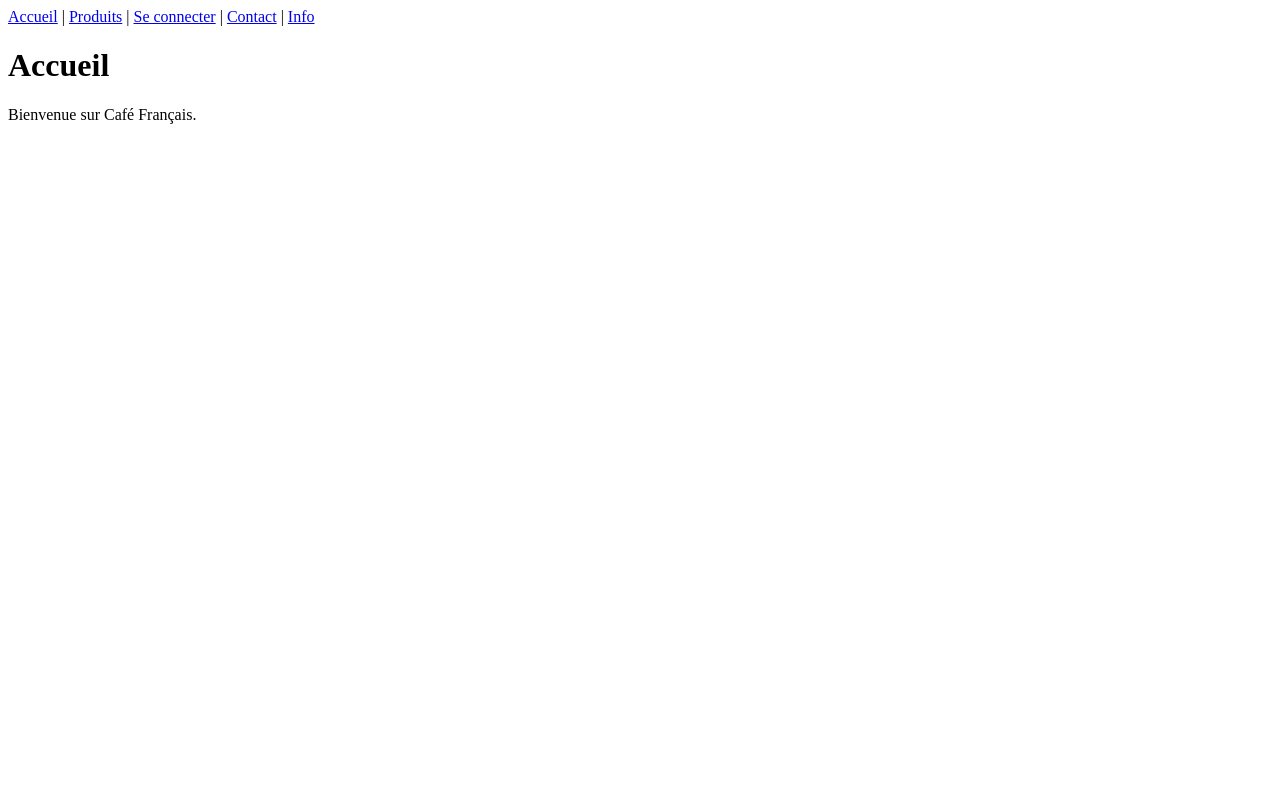
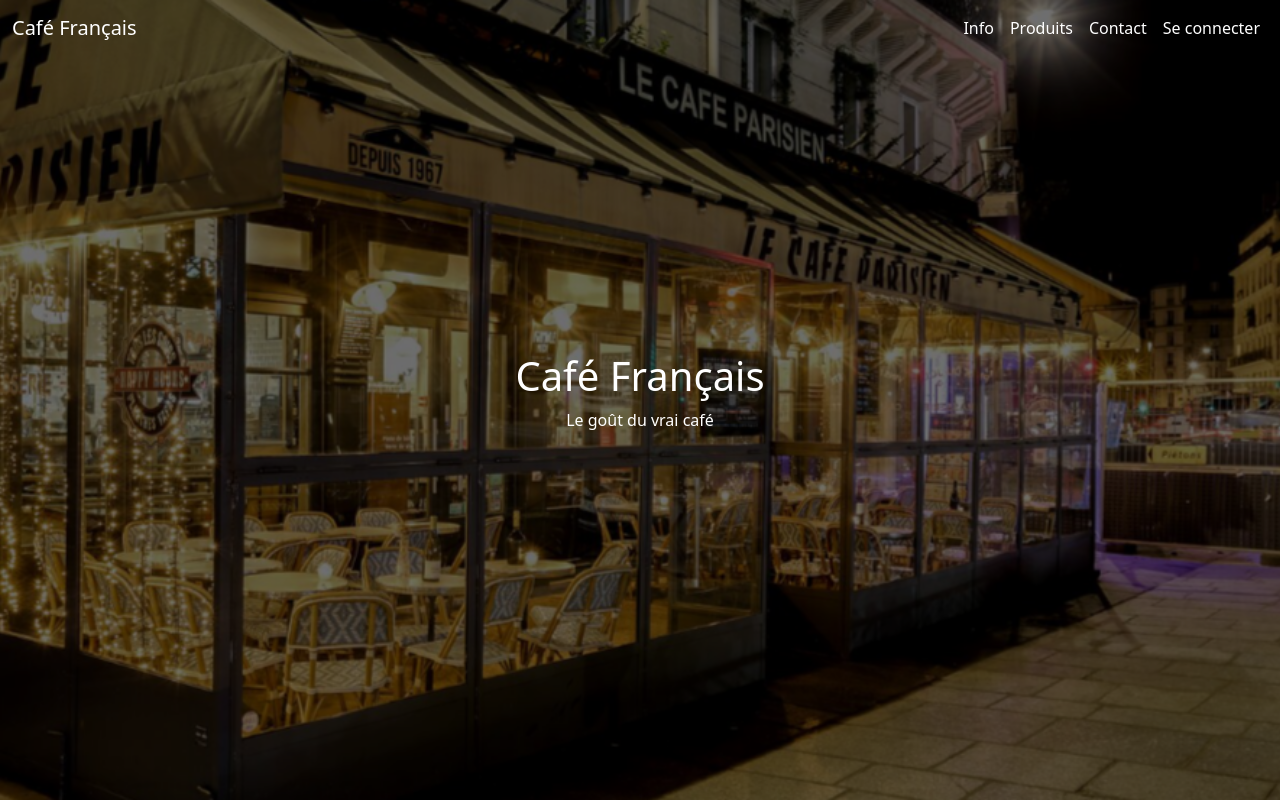
Before and after one commit to LEFRAY-Damien/Projet-cafe, a Vue app in the folder front/cafe_front/: page / in a window 1280 px wide. Built offline with nearby package versions, Linux system fonts and the light colour scheme.

Commit message:
acceuil.vue ok

```diff
--- a/front/cafe_front/package.json
+++ b/front/cafe_front/package.json
@@ -14,6 +14,7 @@
   },
   "dependencies": {
     "axios": "^1.13.2",
+    "bootstrap": "^5.3.8",
     "pinia": "^3.0.4",
     "vue": "^3.5.25",
     "vue-router": "^4.6.3"
--- a/front/cafe_front/src/App.vue
+++ b/front/cafe_front/src/App.vue
@@ -1,10 +1,17 @@
 <template>
-  <nav>
-    <RouterLink to="/">Accueil</RouterLink> |
-    <RouterLink to="/produits">Produits</RouterLink> |
-    <RouterLink to="/login">Se connecter</RouterLink> |
-    <RouterLink to="/contact">Contact</RouterLink> |
-    <RouterLink to="/info">Info</RouterLink>
+  <nav class="navbar navbar-expand-lg navbar-dark text-white bg-transparent position-absolute top-0 w-100"
+    style="z-index:10;">
+
+    <div class="container-fluid">
+      <RouterLink class="navbar-brand" to="/">Café Français</RouterLink>
+
+      <div class="navbar-nav">
+        <RouterLink class="nav-link" to="/info">Info</RouterLink>
+        <RouterLink class="nav-link" to="/produits">Produits</RouterLink>
+        <RouterLink class="nav-link" to="/contact">Contact</RouterLink>
+        <RouterLink class="nav-link" to="/login">Se connecter</RouterLink>
+      </div>
+    </div>
   </nav>
 
   <router-view />
--- /dev/null
+++ b/front/cafe_front/src/assets/main.css
@@ -0,0 +1,30 @@
+.home-bg {
+  width: 100vw;
+  height: 100vh;
+  background-image: url("/images/accueil-01.png");
+  background-size: cover;
+  background-position: center;
+  background-repeat: no-repeat;
+  position: relative;
+  overflow: hidden;
+}
+
+.home-overlay {
+  position: absolute;
+  inset: 0;
+  background: rgba(0, 0, 0, 0.55);
+}
+
+.home-content {
+  position: relative;
+  z-index: 2;
+}
+
+.navbar .nav-link,
+.navbar .navbar-brand {
+  color: white !important;
+}
+
+.navbar .nav-link:hover {
+  color: #ddd !important;
+}
--- a/front/cafe_front/src/main.js
+++ b/front/cafe_front/src/main.js
@@ -1,8 +1,11 @@
 import { createApp } from 'vue'
 import { createPinia } from 'pinia'
-
 import App from './App.vue'
 import router from './router'
+
+import 'bootstrap/dist/css/bootstrap.min.css'
+import 'bootstrap'
+import './assets/main.css'
 
 const app = createApp(App)
 
--- a/front/cafe_front/src/views/HomeView.vue
+++ b/front/cafe_front/src/views/HomeView.vue
@@ -1,4 +1,10 @@
 <template>
-  <h1>Accueil</h1>
-  <p>Bienvenue sur Café Français.</p>
+  <div class="home-bg d-flex align-items-center justify-content-center">
+    <div class="home-overlay"></div>
+
+    <div class="home-content text-center text-white">
+      <h1>Café Français</h1>
+      <p>Le goût du vrai café</p>
+    </div>
+  </div>
 </template>
```
Also changed, not shown: front/cafe_front/public/images/accueil-01.png (added), 1 other file (tests, documents, lock files or other folders).
